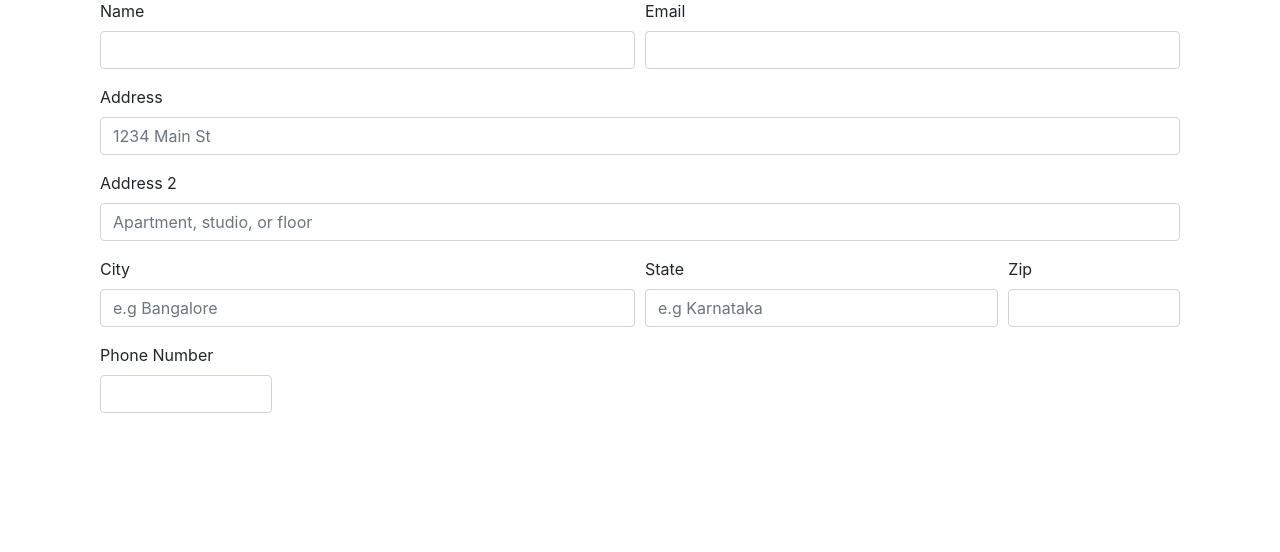
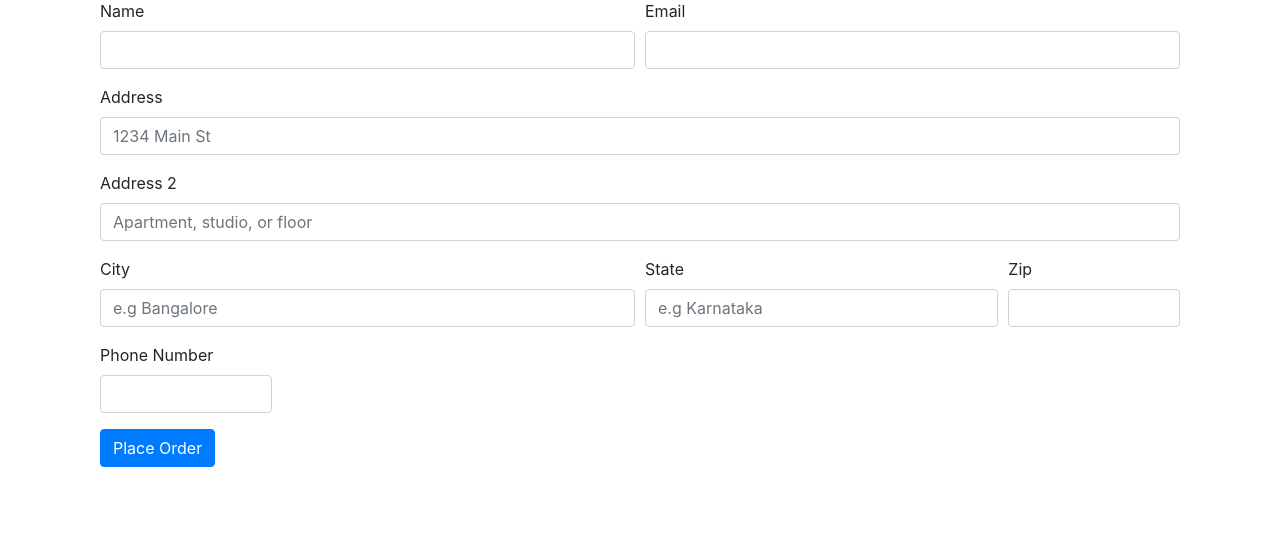
Before and after one commit to np4800/MyAwesomeCart, a Django app: page /shop/checkout/ in a window 1280 px wide. Shown: the part 248-800 px from the top of the page. Run offline with Django 3.2, Linux system fonts and the light colour scheme; some libraries are stand-ins or nearby versions.

Commit message:
Added back the place order button

```diff
--- a/mac/shop/templates/shop/checkout.html
+++ b/mac/shop/templates/shop/checkout.html
@@ -49,6 +49,7 @@
           <input type="tel" class="form-control" id="inputPhone">
         </div>
       </div>
+      <button type="submit" class="btn btn-primary">Place Order</button>
     </form>
   </div>
 </div>
```
